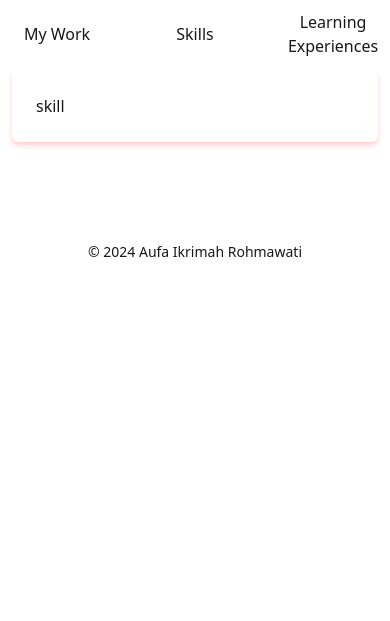
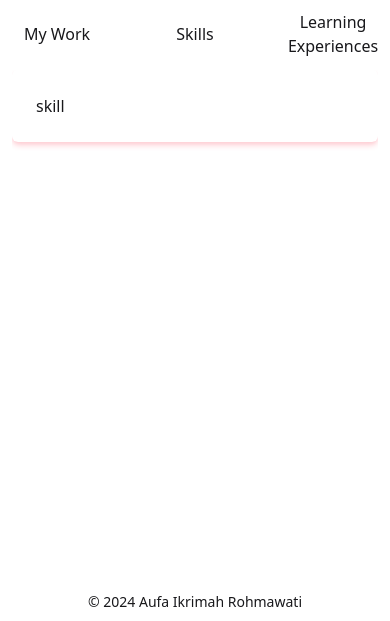
Before and after one commit to aufaikrimaa/aufaikrimaa.github.io, a React (Vite) app: page / in a window 390 px wide. Both pictures are taken after a click on the button "Skills". Shown: the part 238-859 px from the top of the page. Built offline with nearby package versions, Linux system fonts and the light colour scheme.

Commit message:
update responsive

```diff
--- a/src/App.jsx
+++ b/src/App.jsx
@@ -208,7 +208,7 @@ function App() {
               </div>
             )}
             {activeTab === "skills" && (
-              <div className="m-2">
+              <div className="m-2 skills-md">
                 <Skills />
               </div>
             )}
--- a/src/components/Footer.jsx
+++ b/src/components/Footer.jsx
@@ -1,6 +1,6 @@
 function Footer() {
   return (
-    <footer className=" mt-14 mb-2">
+    <footer className=" mt-14 pb-2">
       <div className="text-center">
         <p className="text-sm">&copy; 2024 Aufa Ikrimah Rohmawati</p>
       </div>
--- a/src/index.css
+++ b/src/index.css
@@ -21,3 +21,8 @@ body {
   color: #18181b;
   border-color: #18181b;
 }
+
+.skills-md {
+  height: 50vh;
+  overflow: hidden;
+}
```
